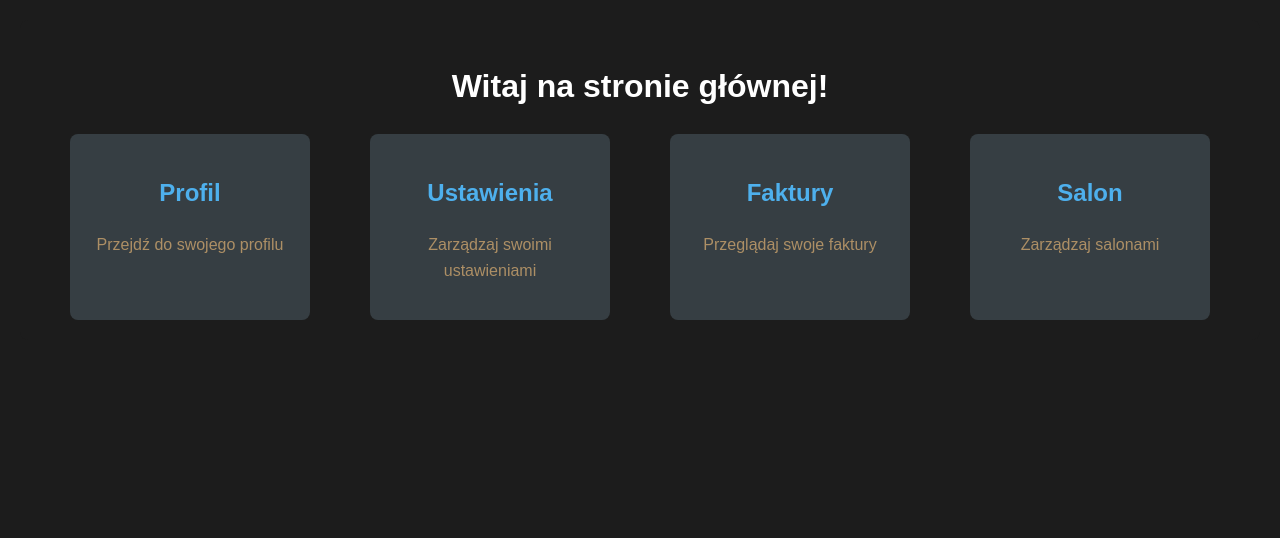
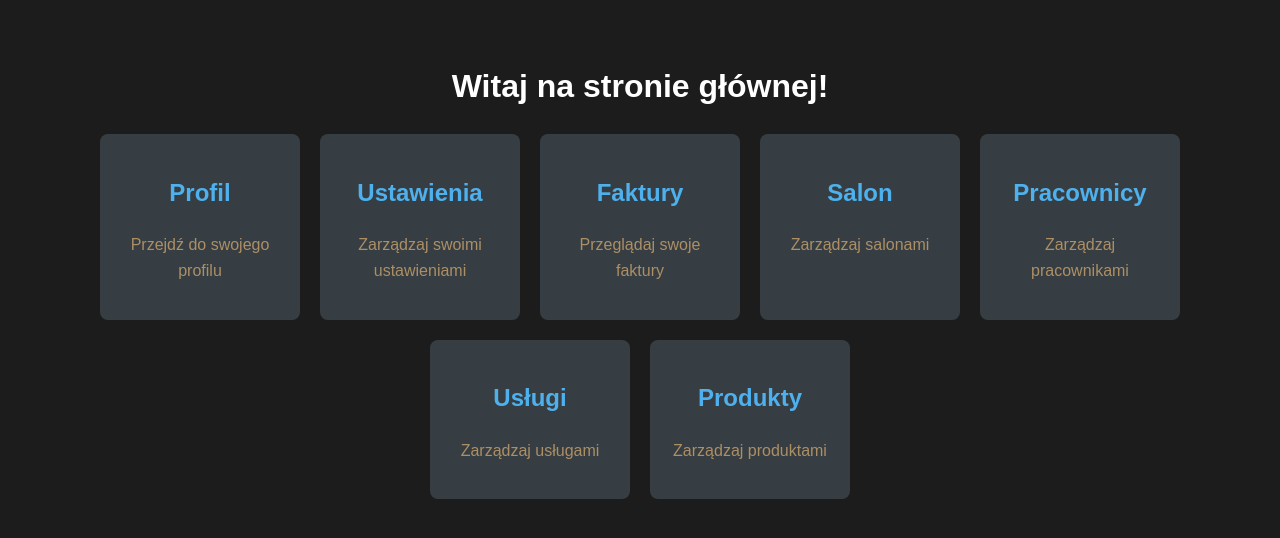
Before and after one commit to RemigiuszZydek/SMS_FrontEnd, a React (Create React App) app in the folder sms/: page /dashboard in a window 1280 px wide. Shown: the top 538 px of the page. Built offline with nearby package versions, Linux system fonts and the light colour scheme.

Commit message:
to samo co poprzedni commit

```diff
--- a/sms/src/components/Dashboard.js
+++ b/sms/src/components/Dashboard.js
@@ -25,6 +25,18 @@ const Dashboard = () => {
 					<h2>Salon</h2>
 					<p>Zarządzaj salonami</p>
 				</div>
+				<div className="window" onClick={() => navigate("/employee")}>
+					<h2>Pracownicy</h2>
+					<p>Zarządzaj pracownikami</p>
+				</div>
+				<div className="window" onClick={() => navigate("/services")}>
+					<h2>Usługi</h2>
+					<p>Zarządzaj usługami</p>
+				</div>
+				<div className="window" onClick={() => navigate("/products")}>
+					<h2>Produkty</h2>
+					<p>Zarządzaj produktami</p>
+				</div>
 			</div>
 		</div>
 	);
--- a/sms/src/styles/components/Dashboard.css
+++ b/sms/src/styles/components/Dashboard.css
@@ -1,5 +1,3 @@
-/* src/styles/Dashboard.css */
-
 .dashboard-container {
 	background-color: #1c1c1c;
 	color: #ffffff;
@@ -11,7 +9,9 @@
 
 .dashboard-windows {
 	display: flex;
-	justify-content: space-around;
+	flex-wrap: wrap;
+	justify-content: center;
+	gap: 20px;
 	margin-top: 20px;
 }
 
@@ -20,10 +20,13 @@
 	color: #ffffff;
 	border-radius: 8px;
 	padding: 20px;
-	width: 200px;
+	width: calc(100% / 3 - 40px); /* Dynamic width */
+	max-width: 200px;
+	min-width: 150px;
 	cursor: pointer;
 	transition: transform 0.2s;
 	text-align: center;
+	box-sizing: border-box;
 }
 
 .window:hover {
```
Also changed, not shown: sms/src/components/employee/Employees.js (added), sms/src/components/products/Products.js (added), sms/src/components/services/Services.js (added), sms/src/styles/components/employee/Employees.css (added), sms/src/styles/components/products/Products.css (added), sms/src/styles/components/services/Services.css (added).
